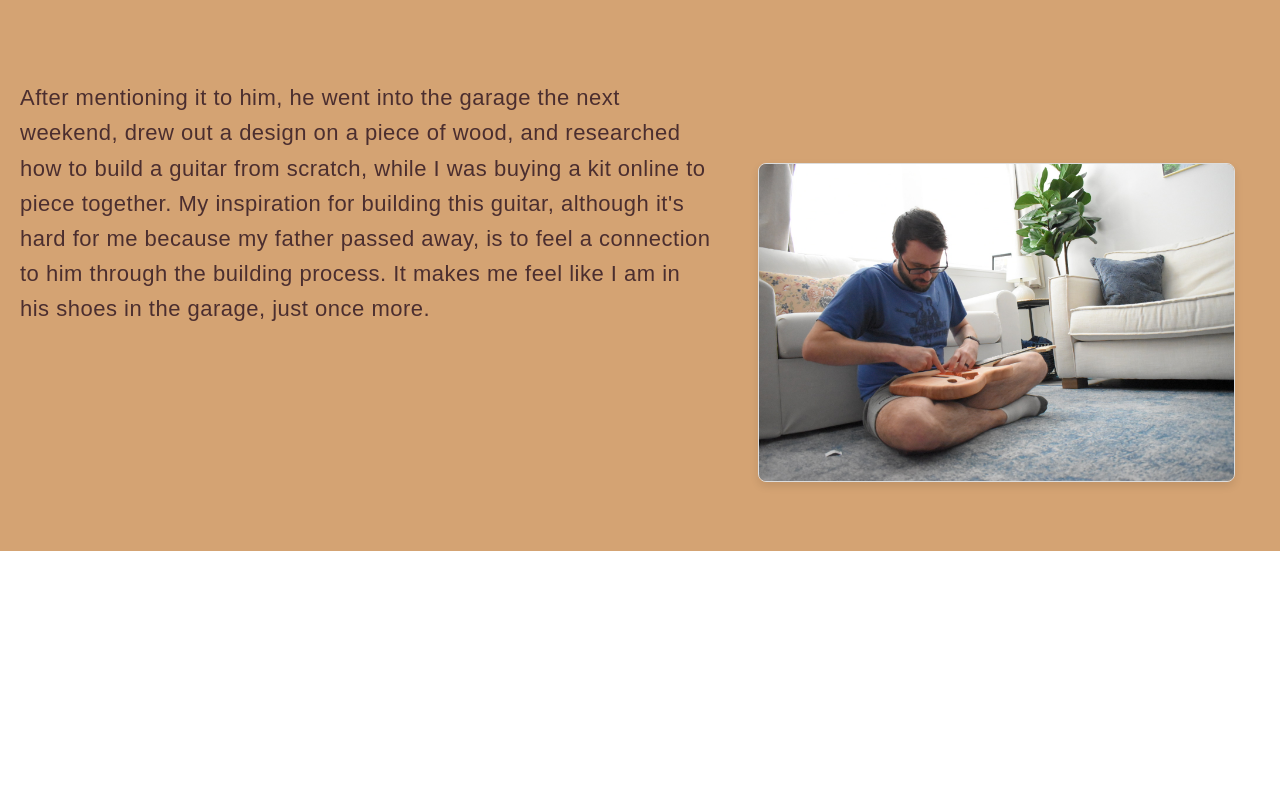
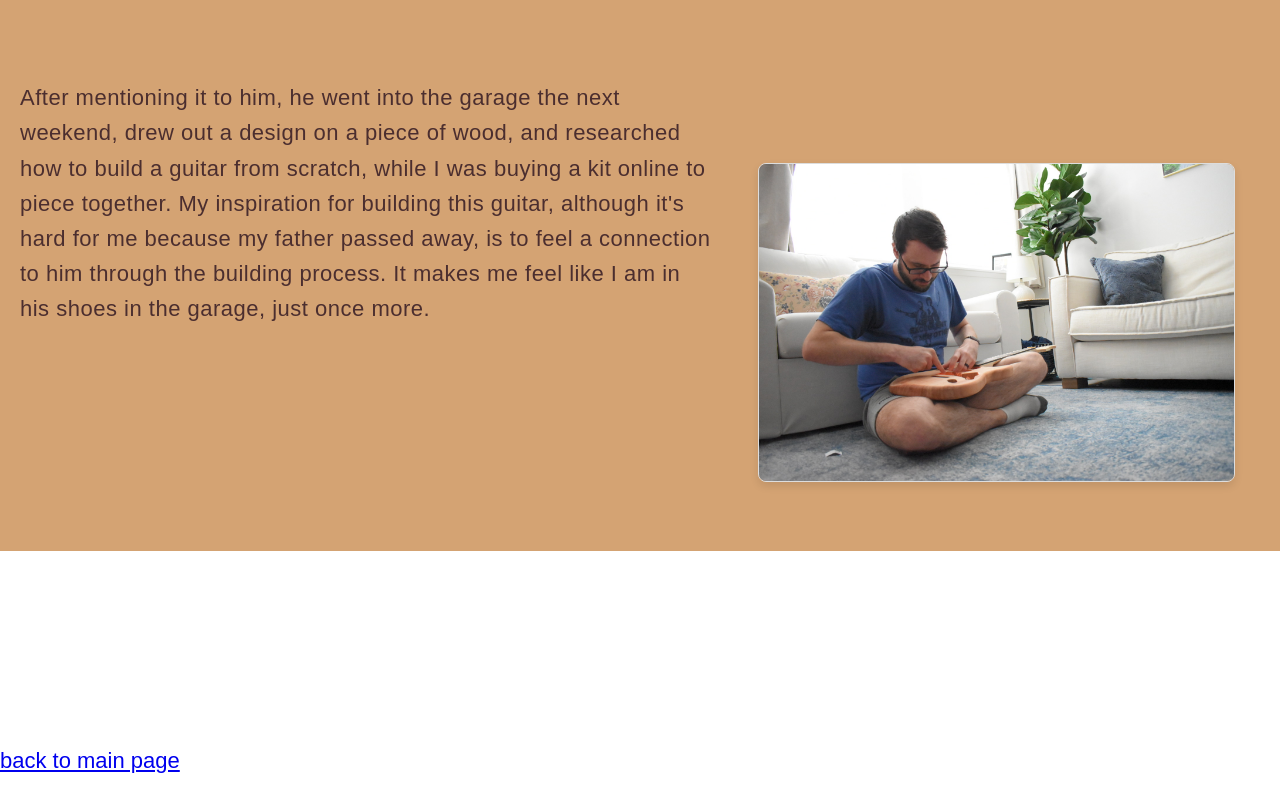
Before and after one commit to tryingthisout24/bioSite, a plain HTML site: page Guitar.html in a window 1280 px wide. Shown: the part 544-1344 px from the top of the page. Before the commit the page ends 1265 px from the top, so only its background shows below. Drawn offline with Linux system fonts and the light colour scheme.

Commit message:
Update Guitar.html

```diff
--- a/Guitar.html
+++ b/Guitar.html
@@ -39,6 +39,7 @@
         </div>
 
         <footer></footer>
+               <p><a href="index.html">back to main page</a></p>
     </div>
 </body>
 </html>
```
